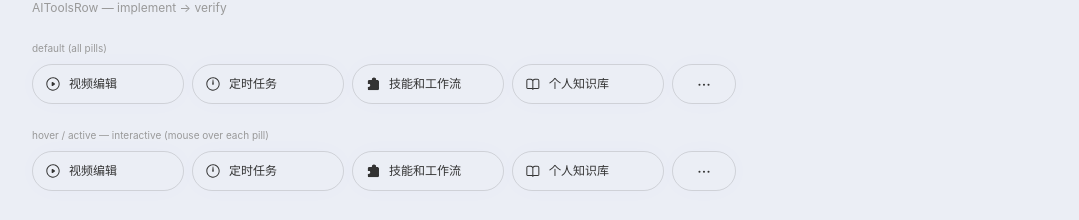
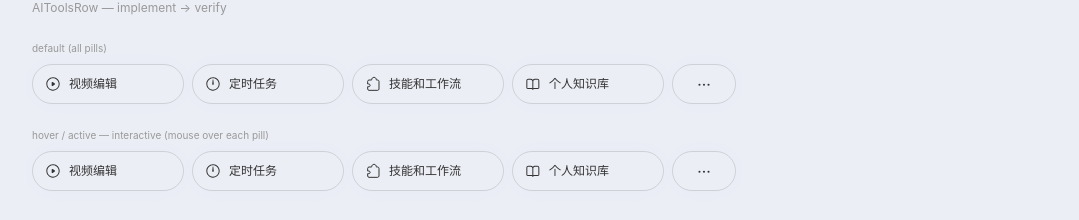
Before and after one commit to ken417mar-sudo/agentic-browser-ui, a React (Vite) app: page / in a window 1280 px wide. Shown: the part 2839-3059 px from the top of the page, without its empty margins (0-1079 px from the left). Built offline with nearby package versions, Linux system fonts and the light colour scheme.

Commit message:
fix(AIToolsRow): correct skill icon currentColor stroke

```diff
--- a/src/components/AIToolsRow.tsx
+++ b/src/components/AIToolsRow.tsx
@@ -21,10 +21,12 @@ function ScheduleIcon() {
 function SkillIcon() {
   return (
     <svg width="16" height="16" viewBox="0 0 16 16" fill="none" xmlns="http://www.w3.org/2000/svg">
-      <mask id="skill-icon-mask" fill="white">
-        <path d="M8.99969 1.33331C10.2883 1.33331 11.3335 2.37781 11.3337 3.66632V4.00031H12.6667C13.4031 4.00031 13.9997 4.59693 13.9997 5.33331V13.0003C13.9995 13.7365 13.403 14.3333 12.6667 14.3333H3.99969C3.26357 14.3331 2.66686 13.7364 2.66669 13.0003V10.6663H3.83368C4.56991 10.6661 5.16669 10.0696 5.16669 9.33331C5.16669 8.59704 4.56991 8.00048 3.83368 8.00031H2.66669V5.33331C2.66669 4.59704 3.26346 4.00048 3.99969 4.00031H6.66669V3.66632C6.66686 2.37791 7.71129 1.33349 8.99969 1.33331Z"/>
-      </mask>
-      <path d="M8.99969 1.33331C10.2883 1.33331 11.3335 2.37781 11.3337 3.66632V4.00031H12.6667C13.4031 4.00031 13.9997 4.59693 13.9997 5.33331V13.0003C13.9995 13.7365 13.403 14.3333 12.6667 14.3333H3.99969C3.26357 14.3331 2.66686 13.7364 2.66669 13.0003V10.6663H3.83368C4.56991 10.6661 5.16669 10.0696 5.16669 9.33331C5.16669 8.59704 4.56991 8.00048 3.83368 8.00031H2.66669V5.33331C2.66669 4.59704 3.26346 4.00048 3.99969 4.00031H6.66669V3.66632C6.66686 2.37791 7.71129 1.33349 8.99969 1.33331Z" fill="currentColor" mask="url(#skill-icon-mask)"/>
+      <path
+        d="M8.99969 1.33331C10.2883 1.33331 11.3335 2.37781 11.3337 3.66632V4.00031H12.6667C13.4031 4.00031 13.9997 4.59693 13.9997 5.33331V13.0003C13.9995 13.7365 13.403 14.3333 12.6667 14.3333H3.99969C3.26357 14.3331 2.66686 13.7364 2.66669 13.0003V10.6663H3.83368C4.56991 10.6661 5.16669 10.0696 5.16669 9.33331C5.16669 8.59704 4.56991 8.00048 3.83368 8.00031H2.66669V5.33331C2.66669 4.59704 3.26346 4.00048 3.99969 4.00031H6.66669V3.66632C6.66686 2.37791 7.71129 1.33349 8.99969 1.33331Z"
+        fill="none"
+        stroke="currentColor"
+        strokeWidth="1"
+      />
     </svg>
   )
 }
```
